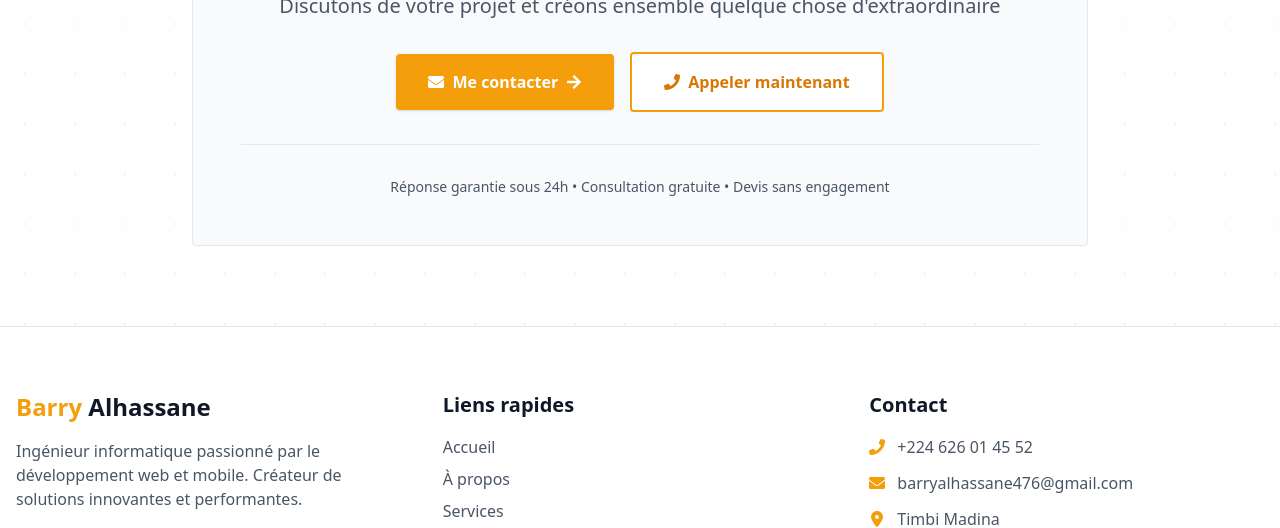
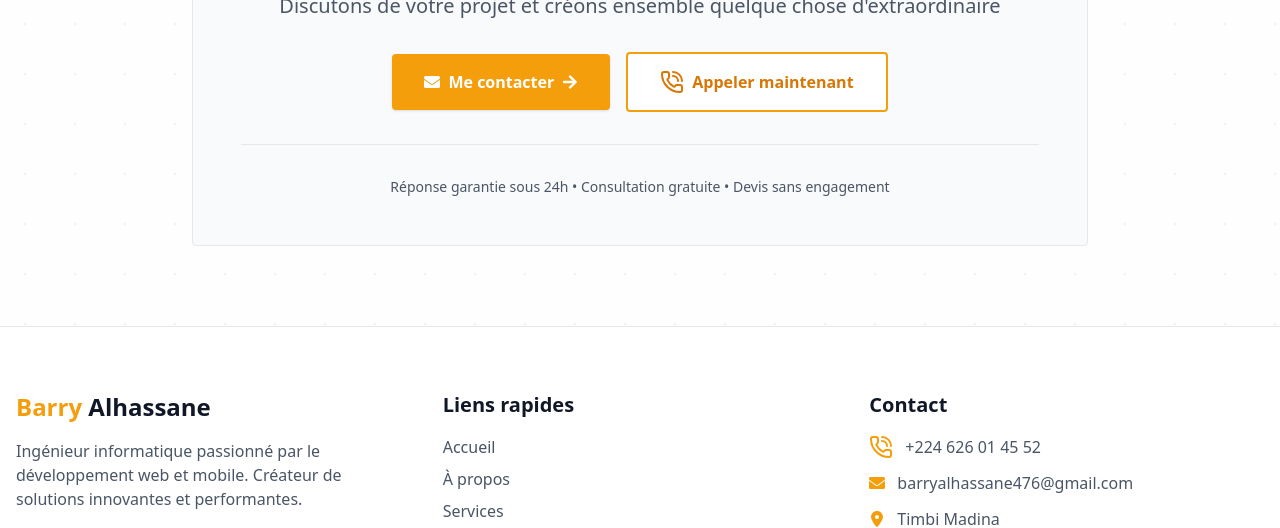
Before and after one commit to Legrandde/Barry, a React (Vite) app: page / in a window 1280 px wide. Shown: the part 8988-9516 px from the top of the page. Built offline with nearby package versions, Linux system fonts and the light colour scheme.

Commit message:
changement des icons de telephone

```diff
--- a/src/component/CTA.tsx
+++ b/src/component/CTA.tsx
@@ -1,6 +1,7 @@
 import { motion } from 'framer-motion';
 import { useTheme } from '../contexts/ThemeContext';
 import { FaArrowRight, FaEnvelope, FaPhone } from 'react-icons/fa';
+import { PhoneCall } from 'lucide-react';
 
 export default function CTA() {
   const { theme } = useTheme();
@@ -85,7 +86,7 @@ export default function CTA() {
                   : 'bg-white text-amber-600 hover:bg-amber-50'
               }`}
             >
-              <FaPhone />
+              <PhoneCall />
               Appeler maintenant
             </motion.a>
           </motion.div>
--- a/src/component/Footer.tsx
+++ b/src/component/Footer.tsx
@@ -1,6 +1,7 @@
-import { FaGithub, FaLinkedin, FaTwitter, FaEnvelope, FaPhone } from 'react-icons/fa';
+import { FaGithub, FaLinkedin, FaTwitter, FaEnvelope } from 'react-icons/fa';
 import { useTheme } from '../contexts/ThemeContext';
 import { FaLocationDot } from 'react-icons/fa6';
+import { PhoneCall } from 'lucide-react';
 
 export default function Footer() {
   const { theme } = useTheme();
@@ -183,7 +184,7 @@ export default function Footer() {
             </h4>
             <ul className="space-y-3">
               <li className="flex items-center gap-3">
-                <FaPhone className="text-amber-500" />
+                <PhoneCall className="text-amber-500" />
                 <span className={theme === 'dark' ? 'text-gray-400' : 'text-gray-600'}>
                   +224 626 01 45 52
                 </span>
--- a/src/pages/Portfofio.tsx
+++ b/src/pages/Portfofio.tsx
@@ -158,7 +158,7 @@ export default function Portfolio() {
   };
 
   return (
-    <div className={`min-h-screen transition-colors duration-300 ${theme === "dark" ? "bg-gray-900" : "bg-white"}`}>
+    <div className={`min-h-screen  transition-colors duration-300 ${theme === "dark" ? "bg-gray-900" : "bg-white"}`}>
       <button onClick={() => window.open("https://wa.me/224626014552", "_blank")} className="bg-green-400 fixed bottom-4 right-4 p-2 rounded-2xl cursor-pointer shadow-3xl shadow-green-100 z-10"><BsWhatsapp color="white" size={30} /></button>
       <motion.div initial={{ opacity: 0, y: -16 }} animate={{ opacity: 1, y: 0 }} transition={{ duration: 0.5, ease: [0.16, 1, 0.3, 1] }}>
         <Header />
```
